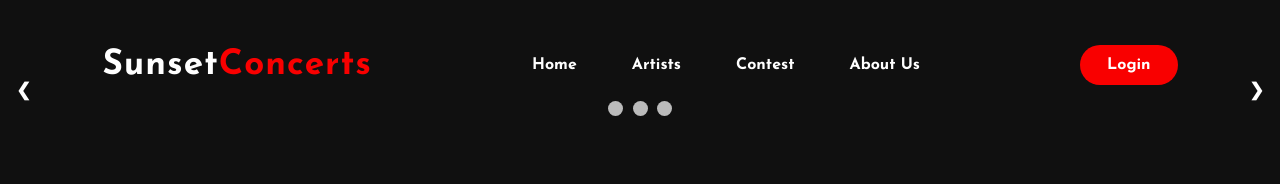
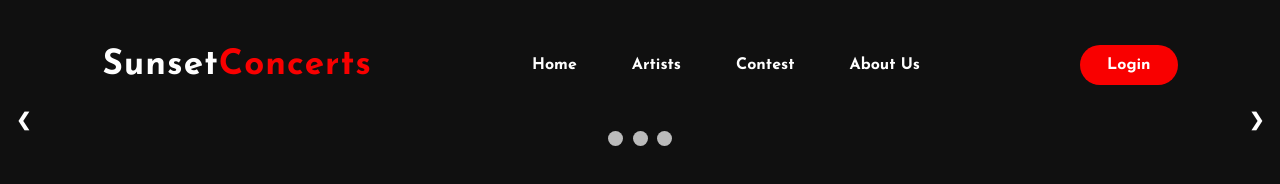
Before and after one commit to 1mara26/LB02_Luisa_Mara, a plain HTML site: page artists.html in a window 1280 px wide. Drawn offline with Linux system fonts and the light colour scheme.

Commit message:
Slideshow

```diff
--- a/artists.html
+++ b/artists.html
@@ -26,6 +26,10 @@
         </nav>
     </div>
 </header>
+
+<div class="div1">
+
+</div>
 <div class="slideshow-container">
 
     <!-- Full-width images with number and caption text -->
--- a/css/style.css
+++ b/css/style.css
@@ -397,3 +397,7 @@ footer p:nth-child(2){
     from {opacity: .4}
     to {opacity: 1}
 }
+
+.div1{
+    height: 30px;
+}
```
